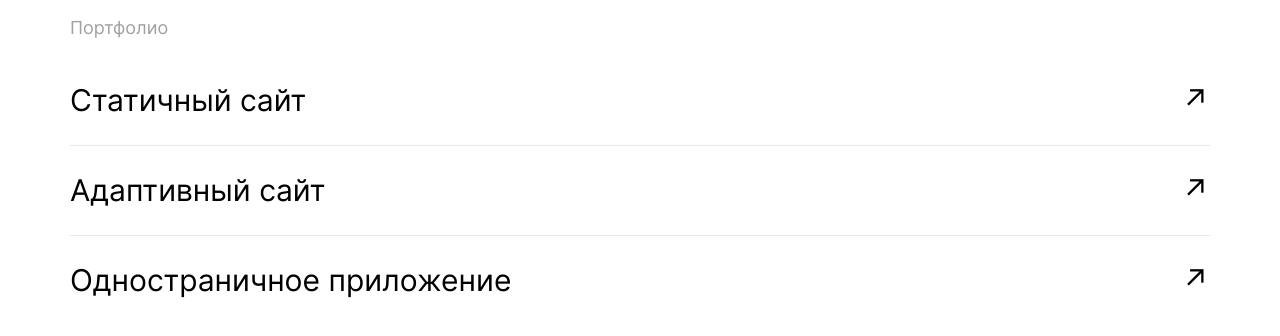
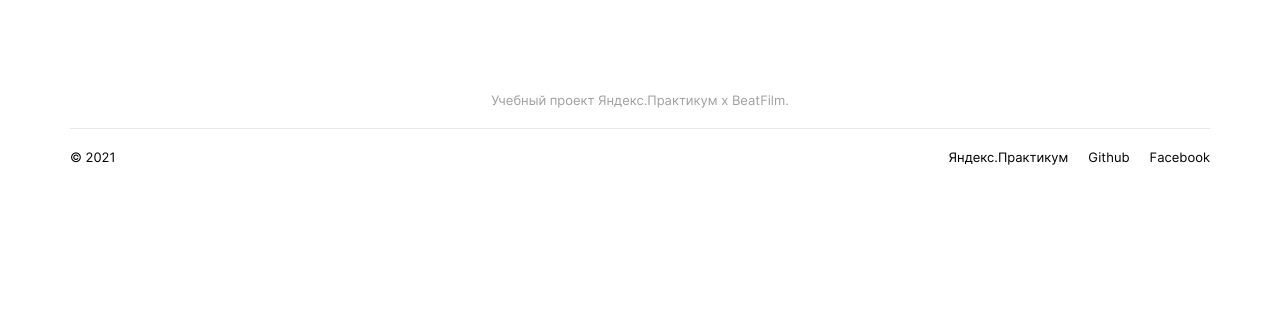
Before and after one commit to eshhhii/movies-explorer-frontend, a React (Create React App) app: page / in a window 1280 px wide. Shown: the top 336 px of the page. Built offline with nearby package versions, Linux system fonts and the light colour scheme.

Commit message:
feat:added footer component

```diff
--- a/src/components/Footer/Footer.css
+++ b/src/components/Footer/Footer.css
@@ -0,0 +1,50 @@
+.footer {
+  padding: 79px 70px 20px;
+}
+.footer__title {
+  font-style: normal;
+  font-weight: normal;
+  font-size: 13px;
+  line-height: 16px;
+  text-align: center;
+  color: #a0a0a0;
+  border-bottom: 1px solid #e8e8e8;
+  padding-bottom: 20px;
+}
+.footer__container {
+  display: flex;
+  justify-content: space-between;
+  margin-top: 20px;
+}
+.footer__copyright {
+  font-style: normal;
+  font-weight: normal;
+  font-size: 13px;
+  line-height: 16px;
+  margin: 0;
+}
+.footer__list {
+  list-style: none;
+  display: flex;
+  flex-direction: row;
+  font-style: normal;
+  font-weight: normal;
+  font-size: 13px;
+  line-height: 16px;
+  margin: 0;
+  padding: 0;
+}
+
+.footer__item {
+  margin-right: 20px;
+}
+.footer__item:last-of-type {
+  margin-right: 0;
+}
+.footer__link {
+  text-decoration: none;
+  color: black;
+}
+.footer__link:hover {
+  opacity: 0.7;
+}
--- a/src/components/Footer/Footer.js
+++ b/src/components/Footer/Footer.js
@@ -0,0 +1,54 @@
+import React from "react";
+import "./Footer.css";
+
+function Footer() {
+  return (
+    <header className="footer">
+      <h3 className="footer__title">
+        Учебный проект Яндекс.Практикум х BeatFilm.
+      </h3>
+      <div className="footer__container">
+        <p className="footer__copyright"> © {new Date().getFullYear()}</p>
+        <nav>
+          <ul className="footer__list">
+            <li className="footer__item">
+              <a
+                className="footer__link"
+                className="footer__link"
+                href="https://praktikum.yandex.ru/"
+                target="_blank"
+                rel="noreferrer"
+              >
+                Яндекс.Практикум
+              </a>
+            </li>
+            <li className="footer__item">
+              <a
+                className="footer__link"
+                className="footer__link"
+                href="https://github.com/yandex-praktikum"
+                target="_blank"
+                rel="noreferrer"
+              >
+                Github
+              </a>
+            </li>
+            <li className="footer__item">
+              <a
+                className="footer__link"
+                className="footer__link"
+                href="https://www.facebook.com/yandex.praktikum"
+                target="_blank"
+                rel="noreferrer"
+              >
+                Facebook
+              </a>
+            </li>
+          </ul>
+        </nav>
+      </div>
+    </header>
+  );
+}
+
+export default Footer;
--- a/src/index.js
+++ b/src/index.js
@@ -2,13 +2,13 @@ import React from "react";
 import ReactDOM from "react-dom";
 import { BrowserRouter } from "react-router-dom";
 import "./index.css";
-import Portfolio from "./components/Portfolio/Portfolio";
+import Footer from "./components/Footer/Footer";
 import reportWebVitals from "./reportWebVitals";
 
 ReactDOM.render(
   <React.StrictMode>
     <BrowserRouter>
-      <Portfolio />
+      <Footer />
     </BrowserRouter>
   </React.StrictMode>,
   document.getElementById("root")
```
